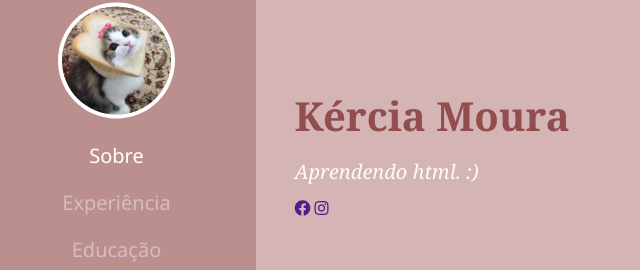
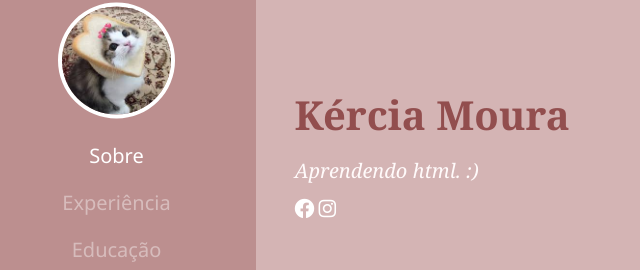
Before and after one commit to kerciamoura/portifolio, a plain HTML site: page index.html in a window 1280 px wide. Shown: the part 247-517 px from the top of the page, 0-640 px from the left. Drawn offline with Linux system fonts and the light colour scheme.

Commit message:
cor do icone

```diff
--- a/style.css
+++ b/style.css
@@ -70,7 +70,7 @@ section.descrição h2 {
     font-size: 40px;
     color: rgb(146, 78, 78);
     font-family: Cambria, Cochin, Georgia, Times, 'Times New Roman', serif;
-    margin: ;
+
 }
 
 
@@ -82,6 +82,18 @@ section.descrição p {
     margin: 15px 0;
 }
 
+.fa-facebook::before{
+    color: white;
+}
+
+.fa-instagram::before
+{
+    color: white;
+}
+
+i {
+    font-size: 20px;
+}
 
 @media (max-width: 600px) {
     .sidebar {
```
